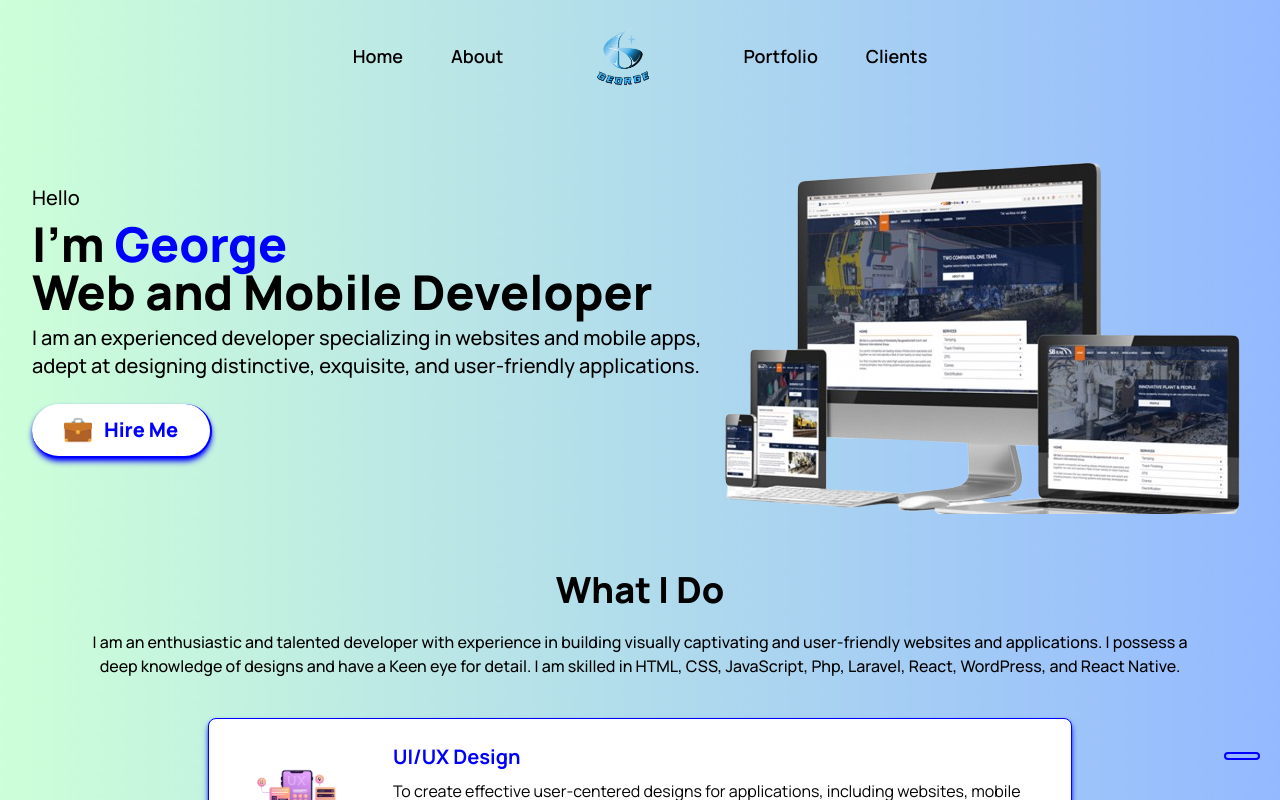
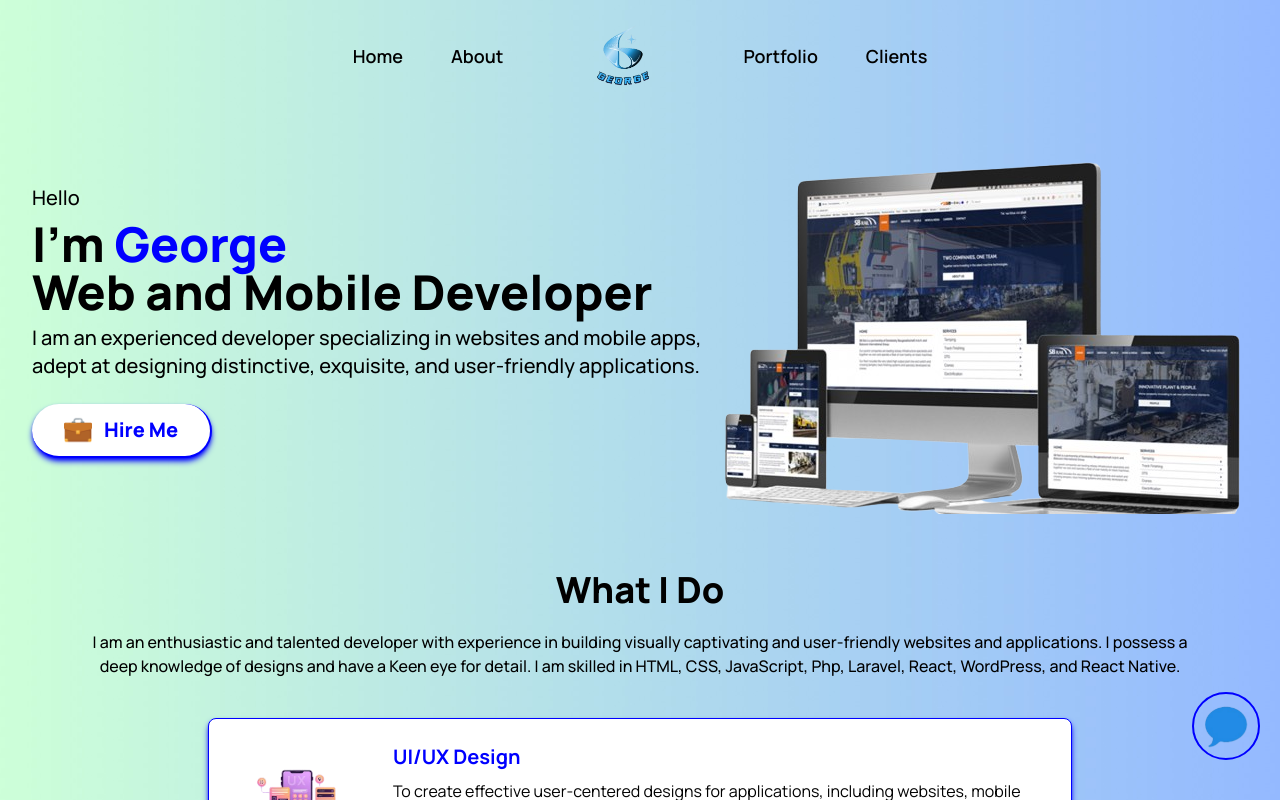
Before and after one commit to Georgechisom/georgeportfolio, a React (Create React App) app: page / in a window 1280 px wide. Shown: the top 800 px of the page. Built offline with nearby package versions, Linux system fonts and the light colour scheme.

Commit message:
app updated

```diff
--- a/src/components/Intro/Intro.js
+++ b/src/components/Intro/Intro.js
@@ -3,6 +3,7 @@ import React from 'react';
 import { Link } from 'react-scroll';
 import intro from "../../assets/briefcase.png";
 import design from '../../assets/webapps.png';
+import messageIcon from "../../assets/message_icon.png";
 
 const Intro = () => {
   return (
@@ -18,10 +19,10 @@ const Intro = () => {
             </button>
           </Link>
           <div className='ml-auto'>
-            <button className='fixed bottom-6 lg:bottom-10 right-5 cursor-pointer border-2 border-skyText md:px-4 lg:px-4 lg:py-1 lg:pt-0 px-[10px] py-[3px] pt-2 rounded-full hover:shadow-md hover:shadow-skyText hover:duration-200 z-50 hover:bg-[#ffffff93]' onClick={() => {
+            <button className='fixed bottom-6 lg:bottom-10 right-5 cursor-pointer hover:shadow-md hover:shadow-skyText rounded-full hover:duration-200 p-2 border-2 border-skyText mx-auto my-auto text-center' onClick={() => {
               document.getElementById('contact').scrollIntoView({behavior: 'smooth'});
             }}>
-              <box-icon type='solid' color='blue' size='sm' name='message-rounded-dots' animation="flashing"></box-icon>
+              <img src={messageIcon} alt='messageIcon' className='object-cover w-8 lg:w-12 z-50 animate-pulse' />
             </button>
           </div>
         </div>
```
Also changed, not shown: src/assets/message_icon.png (added).
